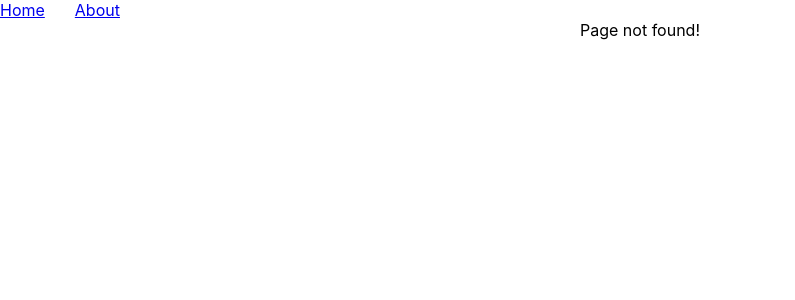
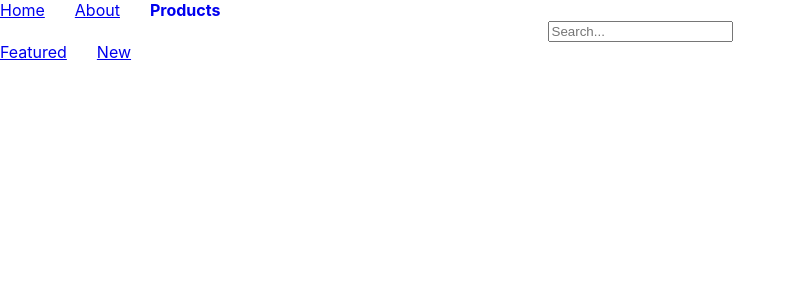
Before and after one commit to Mhdez221993/react-router, a JavaScript app: page /products in a window 1280 px wide. Before the commit this address had no page. Shown: the top 300 px of the page, without its empty margins (0-795 px from the left). Built offline with nearby package versions, Linux system fonts and the light colour scheme; the HTML template or start-up script is replaced by a standard one.

Commit message:
Nested Routes

```diff
--- a/src/App.js
+++ b/src/App.js
@@ -3,10 +3,13 @@ import "./App.css";
 import { Route, Routes } from "react-router-dom";
 
 import { About } from "./components/About";
+import { Features } from "./components/ProductFeatures";
 import { Home } from "./components/Home";
 import { Navbar } from "./components/Navbar";
+import { New } from "./components/ProductNew";
 import { NotMatch } from "./components/NotMatch";
 import { OrderSummary } from "./components/OrderSummary";
+import { Products } from "./components/Products";
 
 function App() {
   return (
@@ -14,8 +17,12 @@ function App() {
       <Navbar />
       <Routes>
         <Route path="/" element={<Home />} com />
-        <Route path="/about" element={<About />} com />
-        <Route path="/order-summary" element={<OrderSummary />} />
+        <Route path="about" element={<About />} com />
+        <Route path="order-summary" element={<OrderSummary />} />
+        <Route path="products" element={<Products />}>
+          <Route path="featured" element={<Features />} />
+          <Route path="new" element={<New />} />
+        </Route>
         <Route path="*" element={<NotMatch />} />
       </Routes>
     </div>
--- a/src/components/Navbar.js
+++ b/src/components/Navbar.js
@@ -13,8 +13,13 @@ export const Navbar = () => {
       <NavLink style={styledLink} to="/">
         Home
       </NavLink>
+
       <NavLink style={styledLink} to="/about">
         About
+      </NavLink>
+
+      <NavLink style={styledLink} to="/products">
+        Products
       </NavLink>
     </nav>
   );
--- /dev/null
+++ b/src/components/ProductFeatures.js
@@ -0,0 +1,7 @@
+export const Features = () => {
+  return (
+    <>
+      <h1>Features Products</h1>
+    </>
+  );
+};
--- /dev/null
+++ b/src/components/ProductNew.js
@@ -0,0 +1,7 @@
+export const New = () => {
+  return (
+    <>
+      <h1>New Products</h1>
+    </>
+  );
+};
--- /dev/null
+++ b/src/components/Products.js
@@ -0,0 +1,15 @@
+import { Link, Outlet } from "react-router-dom";
+
+export const Products = () => {
+  return (
+    <>
+      <input type="text" placeholder="Search..." />
+      <nav>
+        <Link to="featured">Featured</Link>
+        <Link to="new">New</Link>
+      </nav>
+
+      <Outlet />
+    </>
+  );
+};
```
